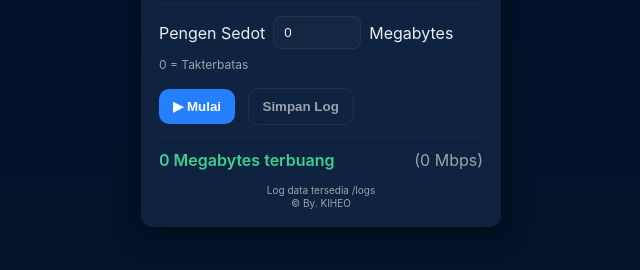
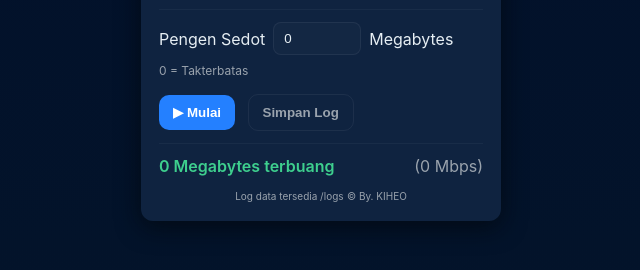
Before and after one commit to Kiel-P/waster, a website: page public/index.html in a window 1280 px wide. Shown: the part 358-628 px from the top of the page, without its empty margins (319-959 px from the left). Drawn offline with Linux system fonts and the light colour scheme.

Commit message:
Update style.css

```diff
--- a/public/style.css
+++ b/public/style.css
@@ -63,5 +63,5 @@ button.stop{ background:#c44a4a }
 .status .wasted{ color:var(--green); font-weight:600 }
 .footer{ text-align:center; margin-top:12px; color:var(--muted); font-size:12px }
 
-.footer span { display: grid;
+.kiki { display: grid;
 }
```
